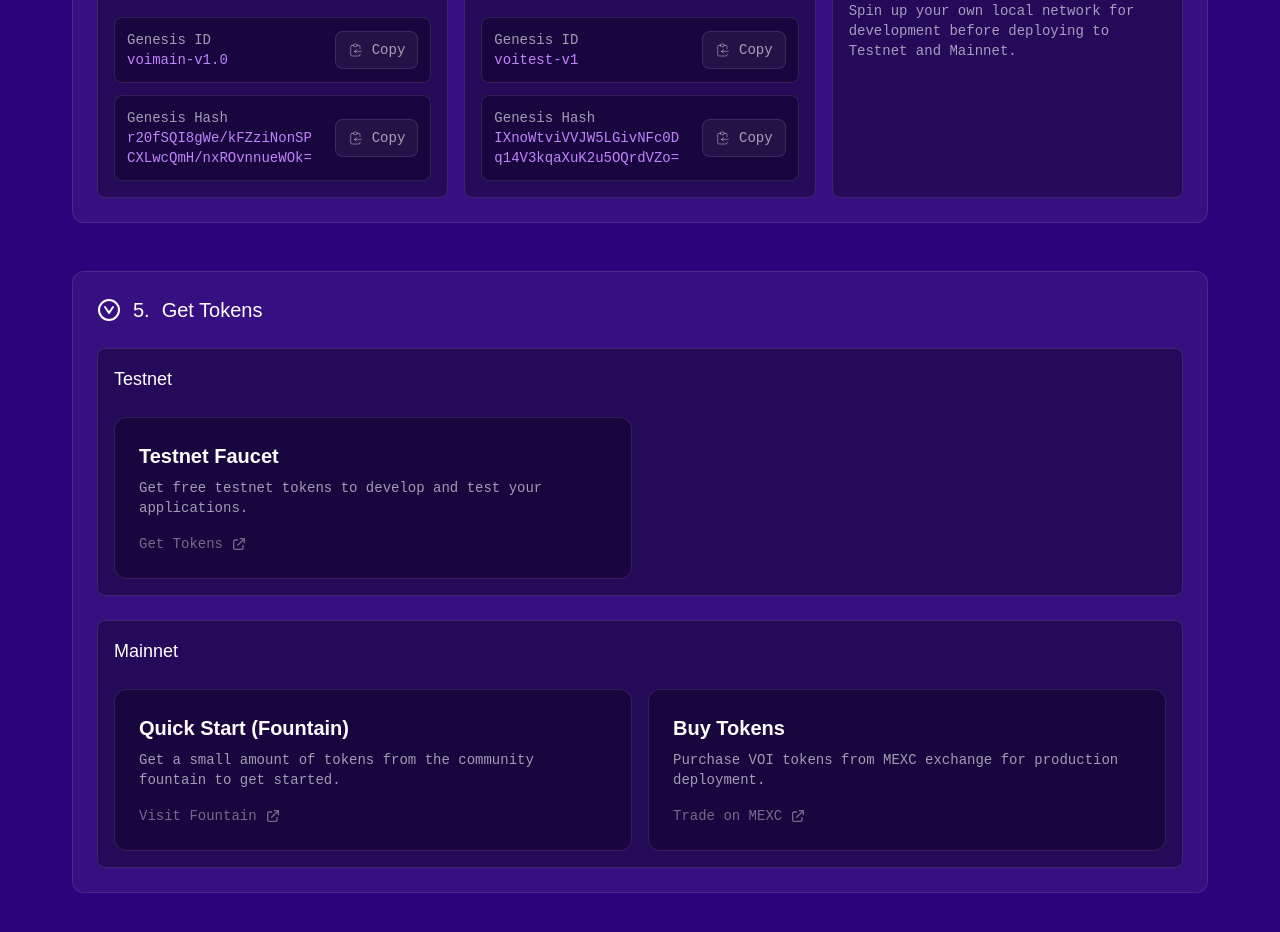
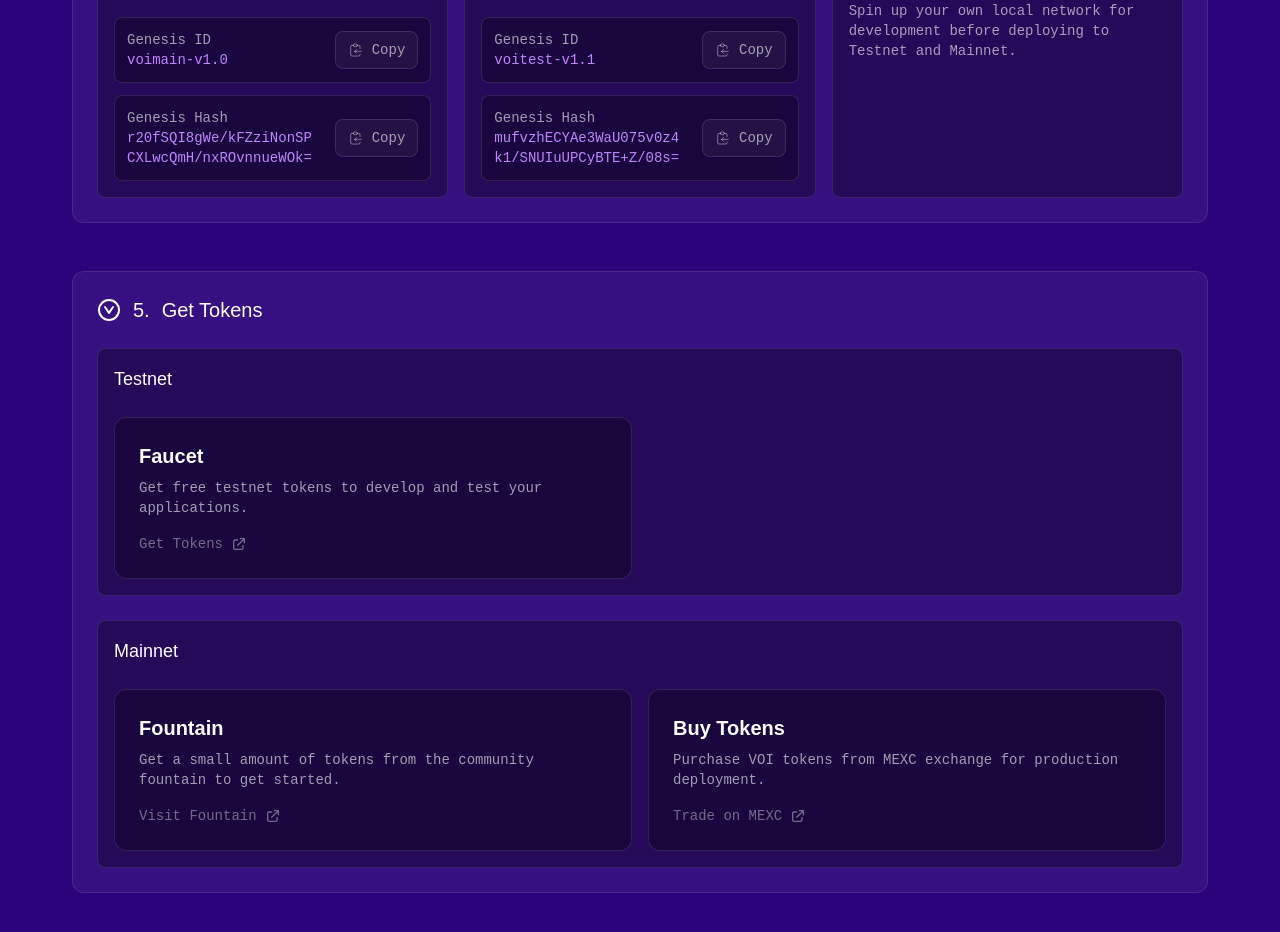
Before and after one commit to xarmian/ecosystem, a SvelteKit app: page /pages/getting-started/developers in a window 1280 px wide. Shown: the part 2180-3112 px from the top of the page. Built offline with nearby package versions, Linux system fonts and the light colour scheme.

Commit message:
Update to correct testnet id and hash

```diff
--- a/src/routes/pages/getting-started/developers/+page.svelte
+++ b/src/routes/pages/getting-started/developers/+page.svelte
@@ -285,16 +285,16 @@
 						<div class="flex items-center justify-between rounded-lg border border-white/10 bg-black/30 p-3">
 							<div class="flex flex-col">
 								<span class="text-sm text-white/60">Genesis ID</span>
-								<span class="font-mono text-sm text-purple-400">voitest-v1</span>
+								<span class="font-mono text-sm text-purple-400">voitest-v1.1</span>
 							</div>
-							<CopyButton text="voitest-v1" />
+							<CopyButton text="voitest-v1.1" />
 						</div>
 						<div class="flex items-center justify-between rounded-lg border border-white/10 bg-black/30 p-3">
 							<div class="flex flex-col">
 								<span class="text-sm text-white/60">Genesis Hash</span>
-								<span class="font-mono text-sm text-purple-400 break-all">IXnoWtviVVJW5LGivNFc0Dq14V3kqaXuK2u5OQrdVZo=</span>
+								<span class="font-mono text-sm text-purple-400 break-all">mufvzhECYAe3WaU075v0z4k1/SNUIuUPCyBTE+Z/08s=</span>
 							</div>
-							<CopyButton text="IXnoWtviVVJW5LGivNFc0Dq14V3kqaXuK2u5OQrdVZo=" />
+							<CopyButton text="mufvzhECYAe3WaU075v0z4k1/SNUIuUPCyBTE+Z/08s=" />
 						</div>
 					</div>
 				</InfoTile>
@@ -323,7 +323,7 @@
 				>
 					<div class="grid gap-4 md:grid-cols-2">
 						<ActionTile
-							title="Testnet Faucet"
+							title="Faucet"
 							description="Get free testnet tokens to develop and test your applications."
 							href="https://faucet.nautilus.sh/"
 							external={true}
@@ -339,7 +339,7 @@
 				>
 					<div class="grid gap-4 md:grid-cols-2">
 						<ActionTile
-							title="Quick Start (Fountain)"
+							title="Fountain"
 							description="Get a small amount of tokens from the community fountain to get started."
 							href="https://fountain.voirewards.com"
 							external={true}
```
